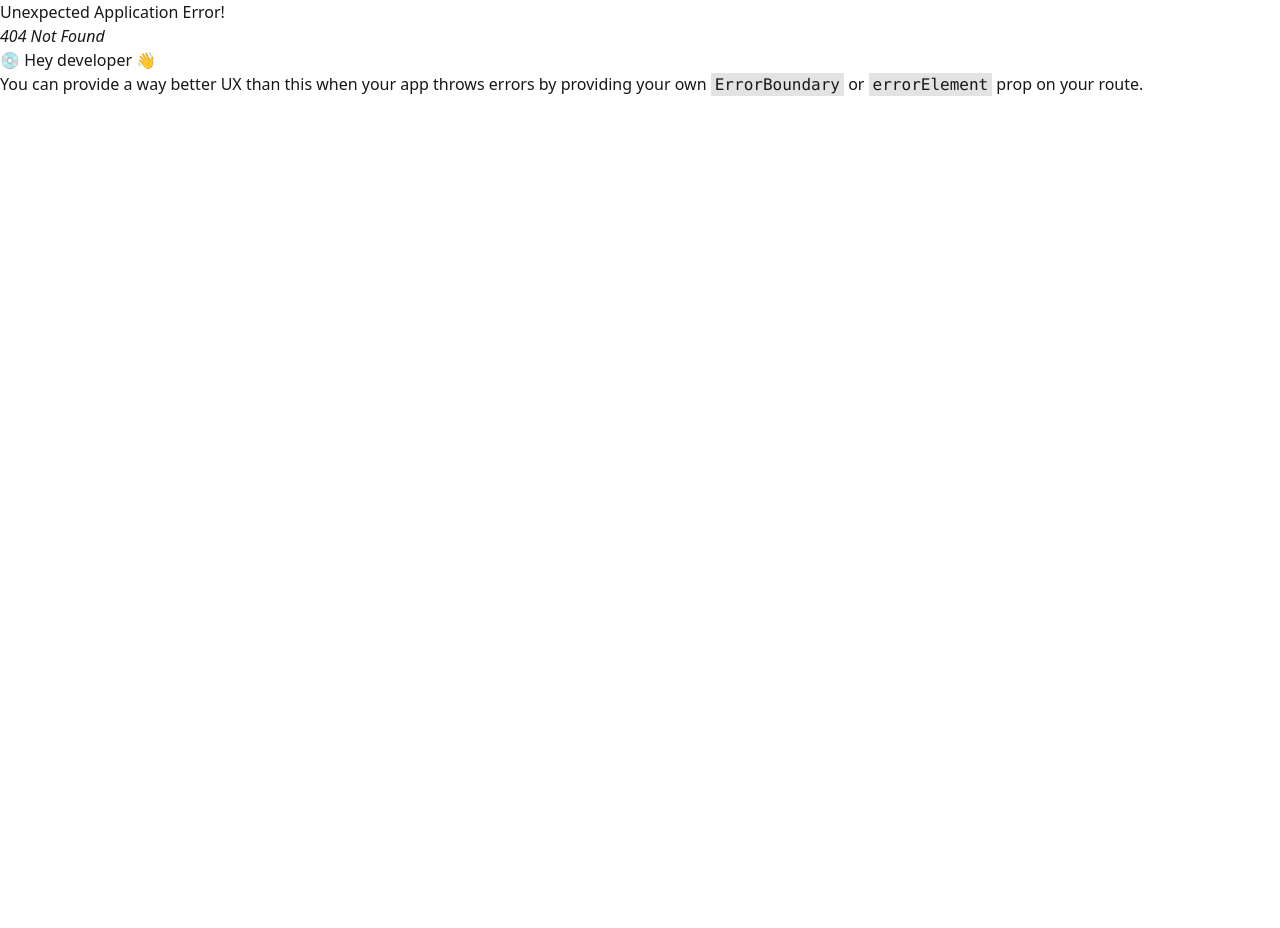
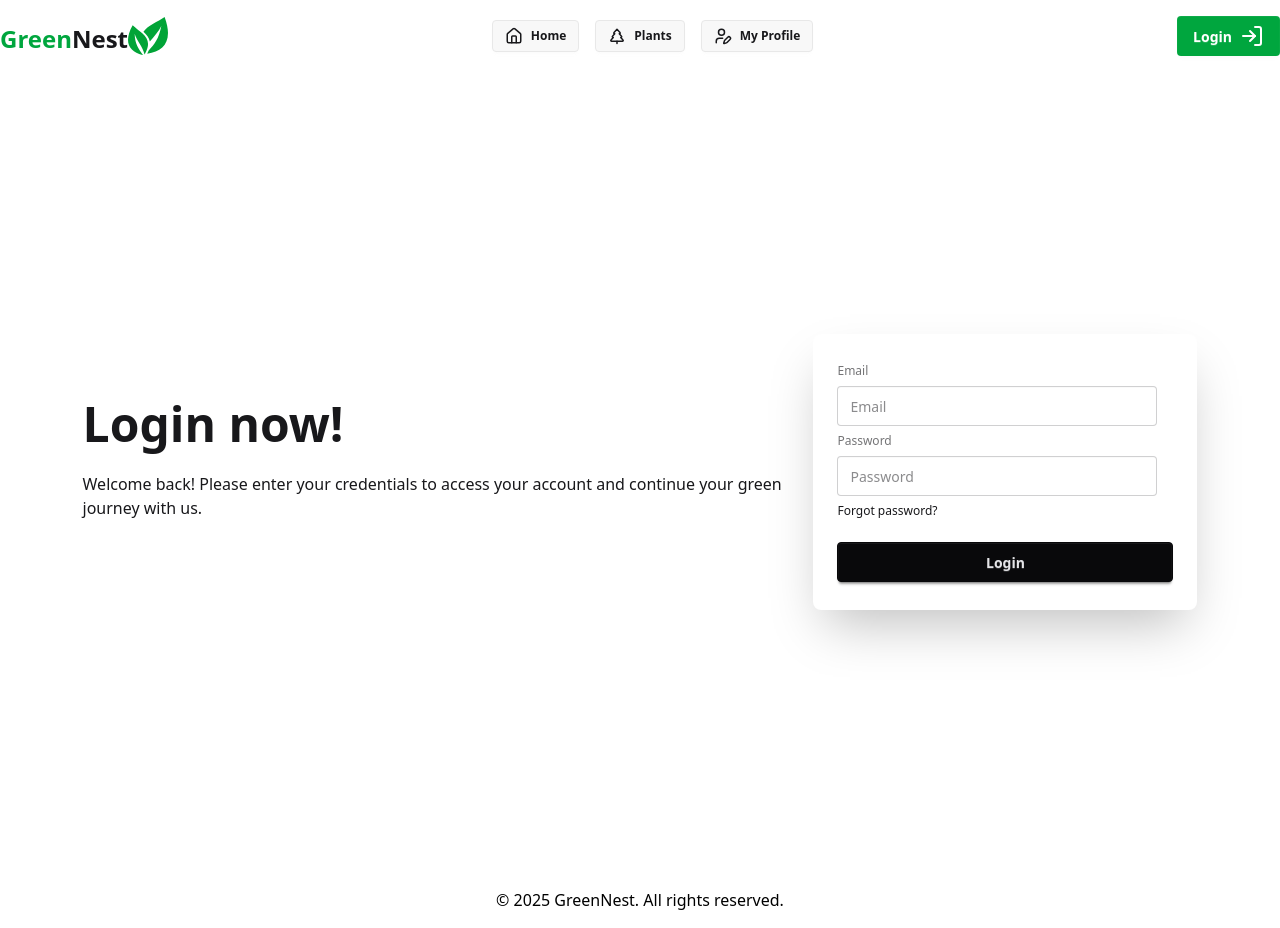
Before and after one commit to mdrakib02/Assignment-nine, a React (Vite) app: page /login in a window 1280 px wide. Before the commit this address had no page. Before the commit the page ends 800 px from the top, so only its background shows below. Built offline with nearby package versions, Linux system fonts and the light colour scheme.

Commit message:
header Sections added

```diff
--- a/src/Components/Footer.jsx
+++ b/src/Components/Footer.jsx
@@ -2,6 +2,8 @@ import React from 'react'
 
 export default function Footer() {
   return (
-    <div>Footer</div>
+   <div>
+    <p className='text-black text-center py-4'>© 2025 GreenNest. All rights reserved.</p>
+   </div>
   )
 }
--- a/src/Components/Header.jsx
+++ b/src/Components/Header.jsx
@@ -1,6 +1,7 @@
-import {  House, TreePalm, TreePine, UserPen } from "lucide-react";
+import {  House, LogIn, TreePalm, TreePine, UserPen } from "lucide-react";
 import { Link, NavLink } from "react-router";
 import  logoImg from "../assets/leaves-icon.svg"
+import Mylink from "./Mylink";
 export default function Header() {
   return (
     <div className="container mx-auto">
@@ -15,20 +16,20 @@ export default function Header() {
           <ul className="text-base font-semibold flex items-center gap-x-4">
             <li className="flex items-center gap-x-2 btn btn-sm coursor-pointer">
               <House size={18} />
-              <NavLink> Home</NavLink>
+              <Mylink to="/">Home</Mylink>
             </li>
             <li className="flex items-center gap-x-2 btn-sm btn coursor-pointer">
               <TreePine size={18} />
-              <NavLink>Plants</NavLink>
+              <NavLink to="/plants">Plants</NavLink>
             </li>
             <li className="flex items-center gap-x-2 coursor-pointer btn btn-sm ">
               <UserPen size={18} />
-              <NavLink>My Profile</NavLink>
+              <NavLink to="/profile">My Profile</NavLink>
             </li>
           </ul>
-          <button className=" btn bg-green-600 text-white hover:bg-green-700 border-0 btn-md flex items-center gap-x-2">
-            Buy Tree <TreePalm className="" />
-          </button>
+          <NavLink to="/login" className=" btn bg-green-600 text-white hover:bg-green-700 border-0 btn-md flex items-center gap-x-2">
+            Login <LogIn />
+          </NavLink>
         </section>
       </nav>
     </div>
--- /dev/null
+++ b/src/Components/Mylink.jsx
@@ -0,0 +1,8 @@
+import React from 'react'
+import { NavLink } from 'react-router'
+
+export default function Mylink({ to, className, children }) {
+    return (
+        <NavLink to={to} className={({ isActive }) => isActive ? "" : `${className} `}>{children}</NavLink>
+    )
+}
--- a/src/Pages/Login.jsx
+++ b/src/Pages/Login.jsx
@@ -0,0 +1,26 @@
+import React from 'react'
+
+export default function Login() {
+    return (
+        <div className="hero  min-h-screen">
+            <div className="hero-content">
+                <div className="text-center lg:text-left">
+                    <h1 className="text-5xl font-bold">Login now!</h1>
+                    <p className="py-6">Welcome back! Please enter your credentials to access your account and continue your green journey with us.</p>
+                </div>
+                <div className="card bg-base-100 w-full max-w-sm shrink-0 shadow-2xl">
+                    <div className="card-body">
+                        <fieldset className="fieldset">
+                            <label className="label">Email</label>
+                            <input type="email" className="input" placeholder="Email" />
+                            <label className="label">Password</label>
+                            <input type="password" className="input" placeholder="Password" />
+                            <div><a className="link link-hover">Forgot password?</a></div>
+                            <button className="btn btn-neutral mt-4">Login</button>
+                        </fieldset>
+                    </div>
+                </div>
+            </div>
+        </div>
+    )
+}
--- a/src/Routes/Router.jsx
+++ b/src/Routes/Router.jsx
@@ -2,14 +2,20 @@ import { createBrowserRouter } from "react-router";
 import MainLayout from "../Layout/MainLayout";
 import Plants from "../Pages/Plants";
 import Home from "../Pages/Home";
+import Login from "../Pages/Login";
+import MyProfile from "../Pages/MyProfile";
 
 const router = createBrowserRouter([
   {
     path: "/",
     Component: MainLayout,
-    children:[
-        {index: true, Component: Home},
-        {path: "plants", Component: Plants}
+    children: [
+      { index: true, Component: Home },
+      { path: "/plants", Component: Plants },
+      { path: "*", element: <div>404 Not Found</div> },
+      { path: "/profile", Component: MyProfile },
+      { path: "/login", Component: Login },
+
 
     ]
   },
```
